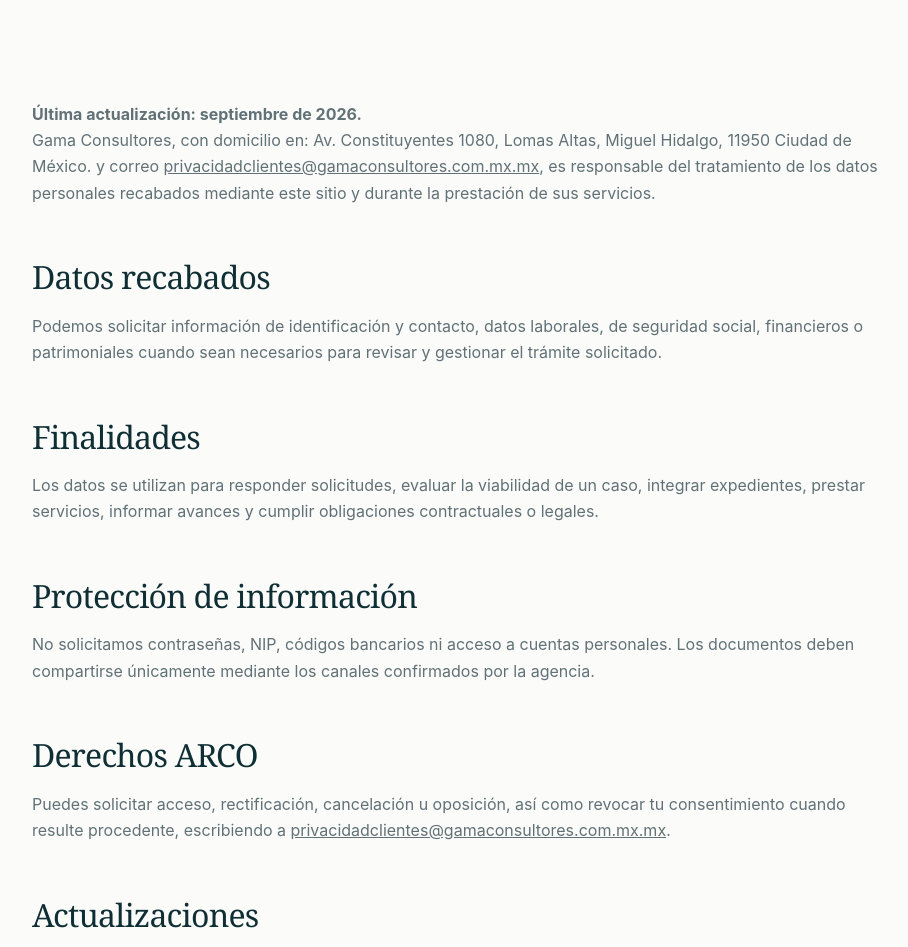
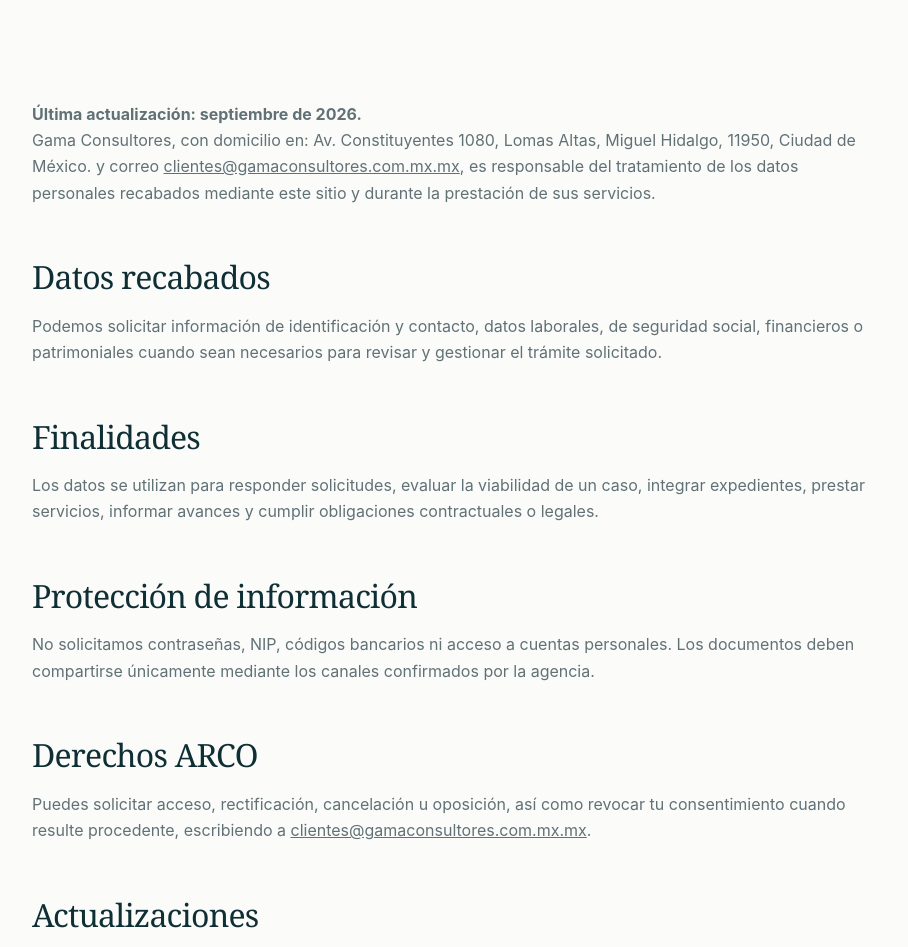
Before and after one commit to PedritoSola777/Gama, a plain HTML site: page privacy.html in a window 1280 px wide. Shown: the part 540-1487 px from the top of the page, without its empty margins (183-1091 px from the left). Drawn offline with Linux system fonts and the light colour scheme.

Commit message:
arkpf23332223

```diff
--- a/privacy.html
+++ b/privacy.html
@@ -55,9 +55,9 @@
 				<article class="container legal" data-reveal>
 					<p><strong>Última actualización: septiembre de 2026.</strong></p>
 					<p>
-						Gama Consultores, con domicilio en: Av. Constituyentes 1080, Lomas Altas, Miguel Hidalgo, 11950 Ciudad de México. y correo
-						<a href="mailto:privacidadclientes@gamaconsultores.com.mx.mx"
-							><u>privacidadclientes@gamaconsultores.com.mx.mx</u></a
+						Gama Consultores, con domicilio en: Av. Constituyentes 1080, Lomas Altas, Miguel Hidalgo, 11950, Ciudad de México. y correo
+						<a href="mailto:clientes@gamaconsultores.com.mx.mx"
+							><u>clientes@gamaconsultores.com.mx.mx</u></a
 						>, es responsable del tratamiento de los datos personales recabados
 						mediante este sitio y durante la prestación de sus servicios.
 					</p>
@@ -84,8 +84,8 @@
 						Puedes solicitar acceso, rectificación, cancelación u oposición, así
 						como revocar tu consentimiento cuando resulte procedente,
 						escribiendo a
-						<a href="mailto:privacidadclientes@gamaconsultores.com.mx.mx"
-							><u>privacidadclientes@gamaconsultores.com.mx.mx</u></a
+						<a href="mailto:clientes@gamaconsultores.com.mx.mx"
+							><u>clientes@gamaconsultores.com.mx.mx</u></a
 						>.
 					</p>
 					<h2>Actualizaciones</h2>
@@ -129,7 +129,7 @@
 								>clientes@gamaconsultores.com.mx</a
 							>
 						</li>
-						<li>Av. Constituyentes 1080, Lomas Altas, Miguel Hidalgo, 11950 Ciudad de México.</li>
+						<li>Av. Constituyentes 1080, Lomas Altas, Miguel Hidalgo, 11950, Ciudad de México.</li>
 						<li><a>(55) 1922 9916</a></li>
 					</ul>
 				</div>
```
Also changed, not shown: contact.html (+1 -1 lines), index.html (+1 -1 lines), tramites.html (+1 -1 lines).
